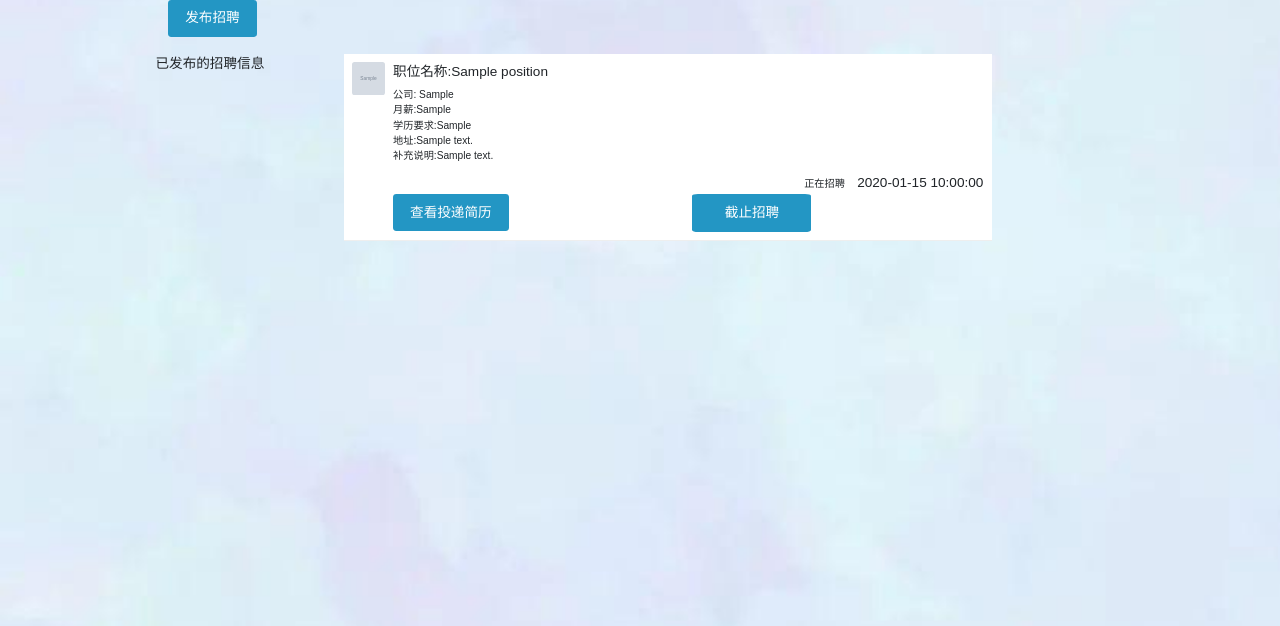
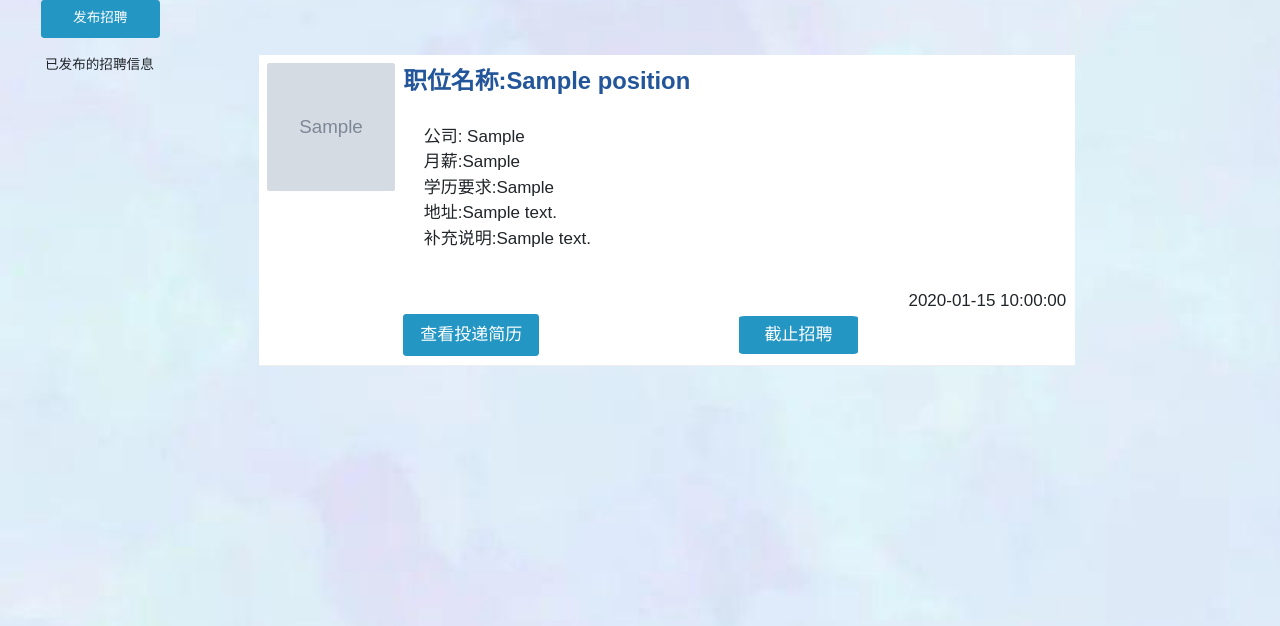
Before and after one commit to jinhui66/flask, a Flask app: page /recruit in a window 1280 px wide. Shown: the part 43-669 px from the top of the page. Run offline with Flask 3, Linux system fonts and the light colour scheme; the visitor is signed in with stand-in values (Sample User, id 1); tables that the repository leaves empty hold one stand-in row (values such as "Sample post"); grey boxes marked "Sample" are stand-in pictures; some libraries are stand-ins or nearby versions.

Commit message:
4.2.23.21

```diff
--- a/static/css/recruit.css
+++ b/static/css/recruit.css
@@ -48,8 +48,75 @@ form input[type="submit"] {
     cursor: pointer;
 }
 
+p{
+    position: relative;
+    left: -130px;
+}
+
+.publish
+{
+    position: relative;
+    left: -150px;
+    width: 140px; height: 45px;
+}
+/*  */
+.position-ul
+{
+    position: relative;
+    width: 1000px;
+    left: -100px;
+}
 
 .position-main span{
     font: 20px;
     display: inline-block;
 }
+/*  */
+.position-ul li{
+    padding: 10px;
+    overflow: hidden;
+    display: flex;
+    background-color: #fff;
+    border-bottom:1px solid #eee;
+    font-size: 20px;
+}
+.side-position{
+    flex-basis: 150px;
+    height:100%;
+}
+.side-position-avatar{
+    width: 150px;
+    height:150px;
+    border-radius: 3px;
+}
+
+
+.position-author{
+    font-size: 20px;
+    margin-top: 5px;
+    padding: 30px;
+}
+.position-content{
+    margin-top: 5px;
+    font-size:20px;
+    padding: 3cqb;
+}
+.position-detail{
+    text-align: right;
+    margin-top: 20px;
+}
+.position-detail .position-author{
+    margin-right:10px;
+}
+
+.position-title{
+    color: #259;
+    font-size:28px;
+    font-weight: 900;
+}
+/*  */
+/* .position-content-detail{ */
+    /* margin-top: 15px; */
+    /* font-size:20px; */
+/* } */
+/*  */
--- a/static/css/resume.css
+++ b/static/css/resume.css
@@ -21,6 +21,7 @@ body {
     border-radius: 5px; /* 边框圆角为5像素，可以根据需要调整 */
     border: solid rgb(83, 117, 239) 4px;
     box-shadow: 0 2px 5px rgba(0, 0, 0, 0.1); /* 盒子阴影，增加立体感 */
+    position: relative;
 }
 
 .row {
--- a/static/css/sended.css
+++ b/static/css/sended.css
@@ -271,8 +271,3 @@ body{
     background-image: url("../images/bc2.jpg");
     background-size: 120%;
 }
-
-.row p{
-    position: relative;
-    top: 50%;
-}
--- a/templates/admin/recruit.html
+++ b/templates/admin/recruit.html
@@ -11,10 +11,10 @@
 {% block body%}
 <div class="container">
     <form action='recruit_release' method='POST'>
-        <input type='submit' value='发布招聘' >
+        <input class="publish" type='submit' value='发布招聘' >
     </form>
     <div class="row" style="margin-top: 20px;">
-        已发布的招聘信息
+        <p>已发布的招聘信息 </p>
         <div class="col-10">
             {% if released_positions %}
             <ul class="position-ul">
@@ -28,7 +28,6 @@
                         <div class="position-content"><span>公司: {{position.company}}</span><br><span>月薪:{{position.salary}}</span>
                         <br>学历要求:{{position.education}}<br>地址:{{position.address}}<br>补充说明:{{position.description}}</div>
                         <div class="position-detail">
-                            <span class="position-author"> {%if position.public == 1 %} 正在招聘 {%else%} 招聘已截止 {% endif %}</span>
                             <span class="position-time">{{position.release_time}}</span>
                         </div>
                         <div style="display: flex; align-items: center;">
@@ -42,6 +41,10 @@
                                     <input type='hidden' name='position_id' value='{{position.id}}'>
                                     <button style="width: 140px; height: 45px; background-color: rgb(35, 150, 196); color: white; outline: none; border: none; border-radius: 5%;">截止招聘</button>
                                 </form>
+                            {% endif %}
+
+                            {% if position.public == 0 %}
+                                <label style="width: 300px; position: relative; left: -150px; font-size: 20px;">招聘已截止</label>
                             {% endif %}
                         </div>
                     </div>
--- a/templates/menu/resume.html
+++ b/templates/menu/resume.html
@@ -11,13 +11,15 @@
 {% block body %}
 
 <div class="resume_container">
-    <div class="triangle1"></div>
-    <div class="triangle2"></div>
+
+
     <h4 style="text-align: left;">上传简历</h4>
     <form name="form" method="POST" action="/upload" enctype="multipart/form-data">
         <input type="file" name="file_name">
         <input type="submit" id="submit_button" value="上传">
     </form>
+    <div class="triangle1"></div>
+    <div class="triangle2"></div>
     <br>
     <form name="form" action="/resume" method="POST">
         <h1 style="text-align: center;">个人简历</h1>
--- a/templates/menu/sended_resume.html
+++ b/templates/menu/sended_resume.html
@@ -13,7 +13,7 @@
 
 {% block body %}
     <div class="row" style="margin-top: 20px;">
-        已投递的简历
+        <p class="text">已投递的简历</p>
         <div class="col-10">
             {% if sended_resumes %}
             <ul class="position-ul">
--- a/templates/menu/user_info.html
+++ b/templates/menu/user_info.html
@@ -17,7 +17,7 @@
 
 {% block body %}
 <div class="resume_container" style="position: absolute;
-                                    top: 10%;
+                                    top: 8%;
                                     left: 20%;">
     <div class="triangle1"></div>
     <div class="triangle2"></div>
```
